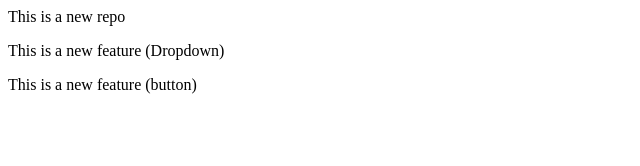
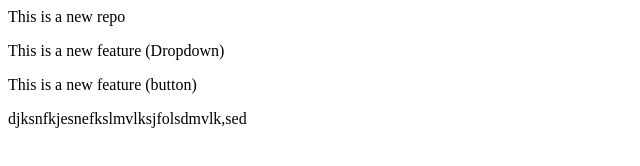
Before and after one commit to sanjeev2k72k3/localrepo, a plain HTML site: page index.html in a window 1280 px wide. Shown: the whole page, without its empty margins (0-640 px from the left). Drawn offline with Linux system fonts and the light colour scheme.

Commit message:
Update index.html

```diff
--- a/index.html
+++ b/index.html
@@ -3,3 +3,5 @@
 <p>This is a new feature (Dropdown)</p>
 
 <p>This is a new feature (button)</p>
+
+djksnfkjesnefkslmvlksjfolsdmvlk,sed
```
